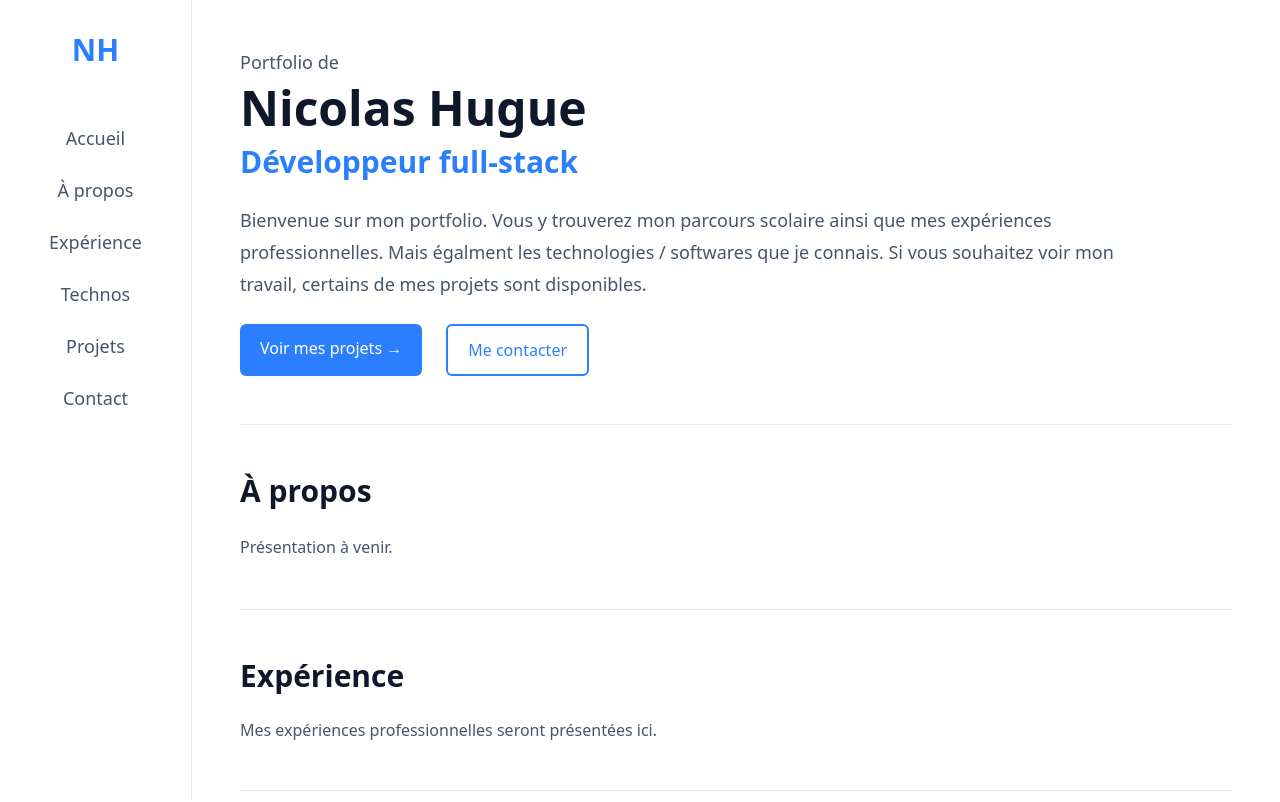
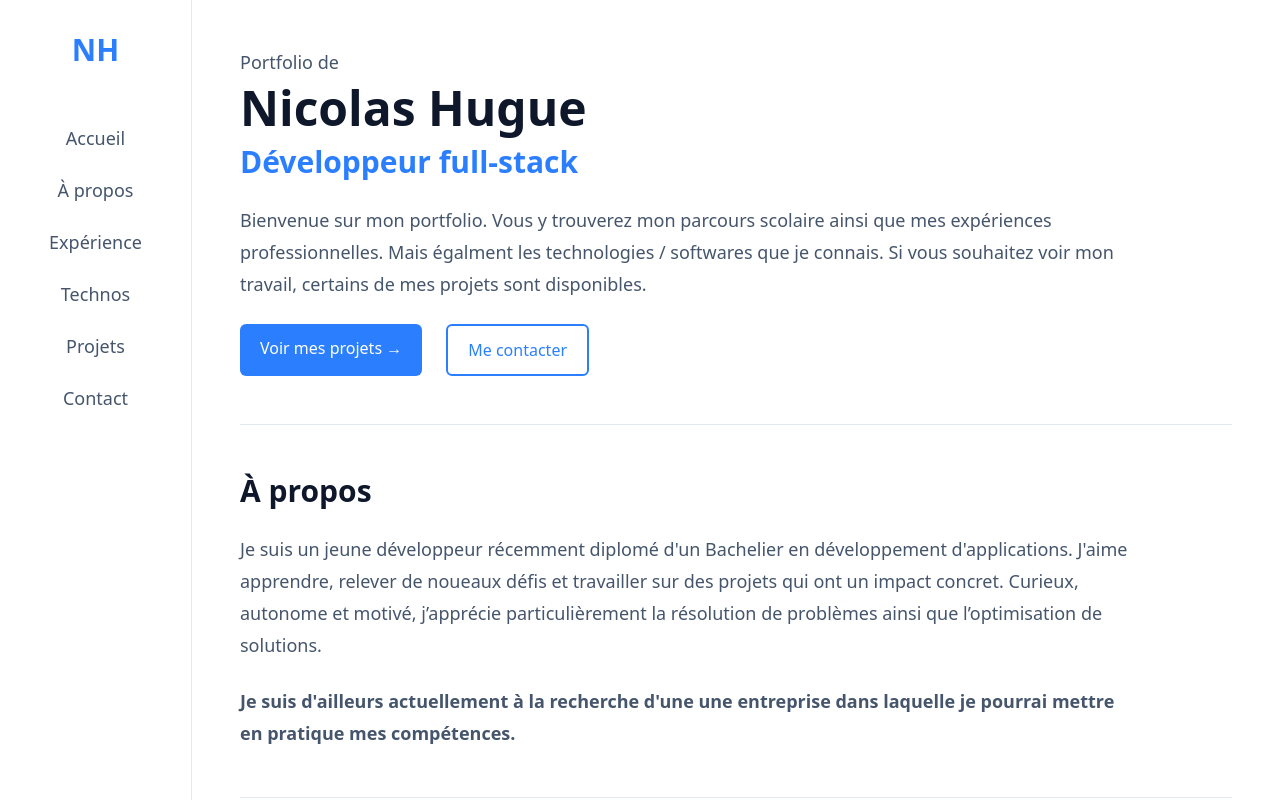
Before and after one commit to NicolasHugue/portfolio, a Next.js app: page / in a window 1280 px wide. Shown: the top 802 px of the page. Built offline with nearby package versions, Linux system fonts and the light colour scheme.

Commit message:
feat: build about section

```diff
--- a/app/components/sections/About.tsx
+++ b/app/components/sections/About.tsx
@@ -3,8 +3,16 @@ export default function About() {
     <section id="about" className=" border-b  border-slate-200 py-12">
       <h2 className="text-3xl font-bold">À propos</h2>
 
-      <p className="mt-6 max-w-2xl leading-7 text-slate-600">
-        Présentation à venir.
+      <p className="mt-6 max-w-4xl text-lg leading-8 text-slate-600">
+        Je suis un jeune développeur récemment diplomé d'un Bachelier en
+        développement d'applications. J'aime apprendre, relever de noueaux défis
+        et travailler sur des projets qui ont un impact concret. Curieux,
+        autonome et motivé, j’apprécie particulièrement la résolution de
+        problèmes ainsi que l’optimisation de solutions.
+      </p>
+      <p className="mt-6 max-w-4xl font-semibold text-lg leading-8 text-slate-600">
+        Je suis d'ailleurs actuellement à la recherche d'une une entreprise dans
+        laquelle je pourrai mettre en pratique mes compétences.
       </p>
     </section>
   );
```
